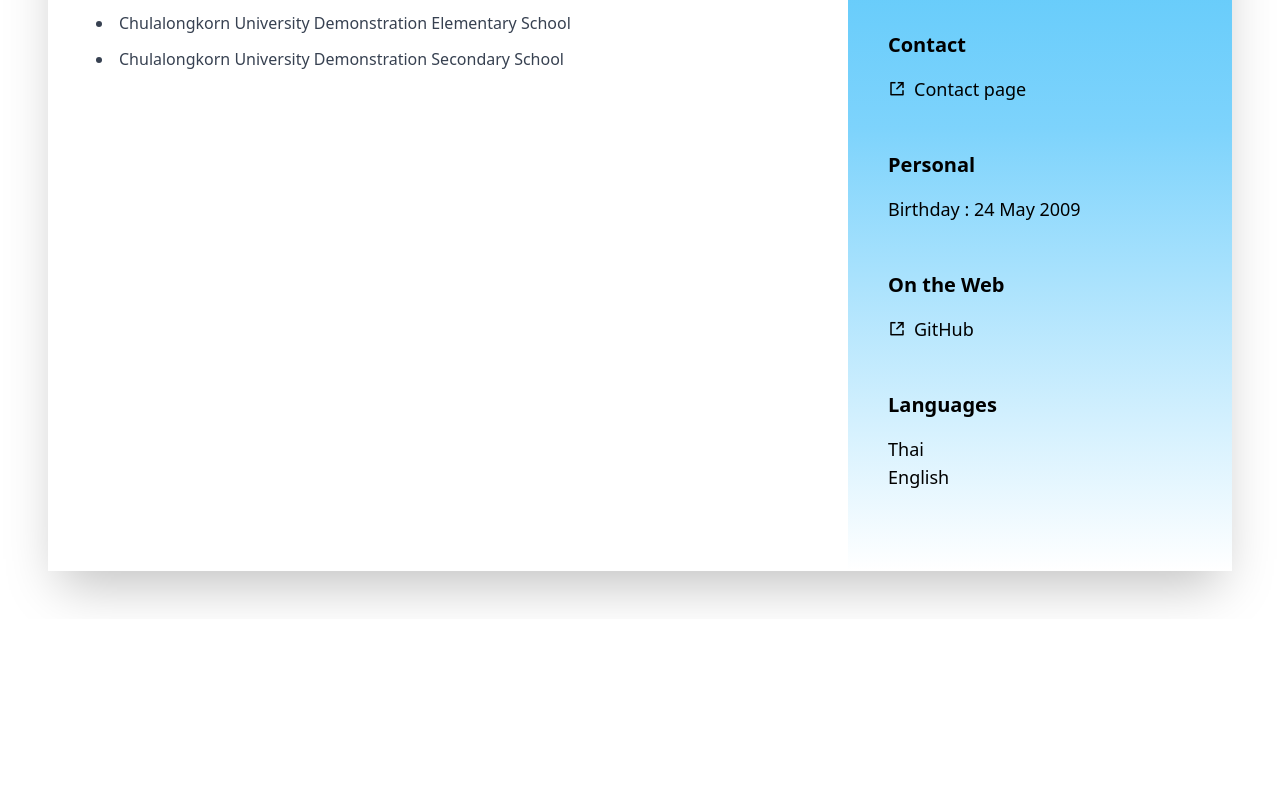
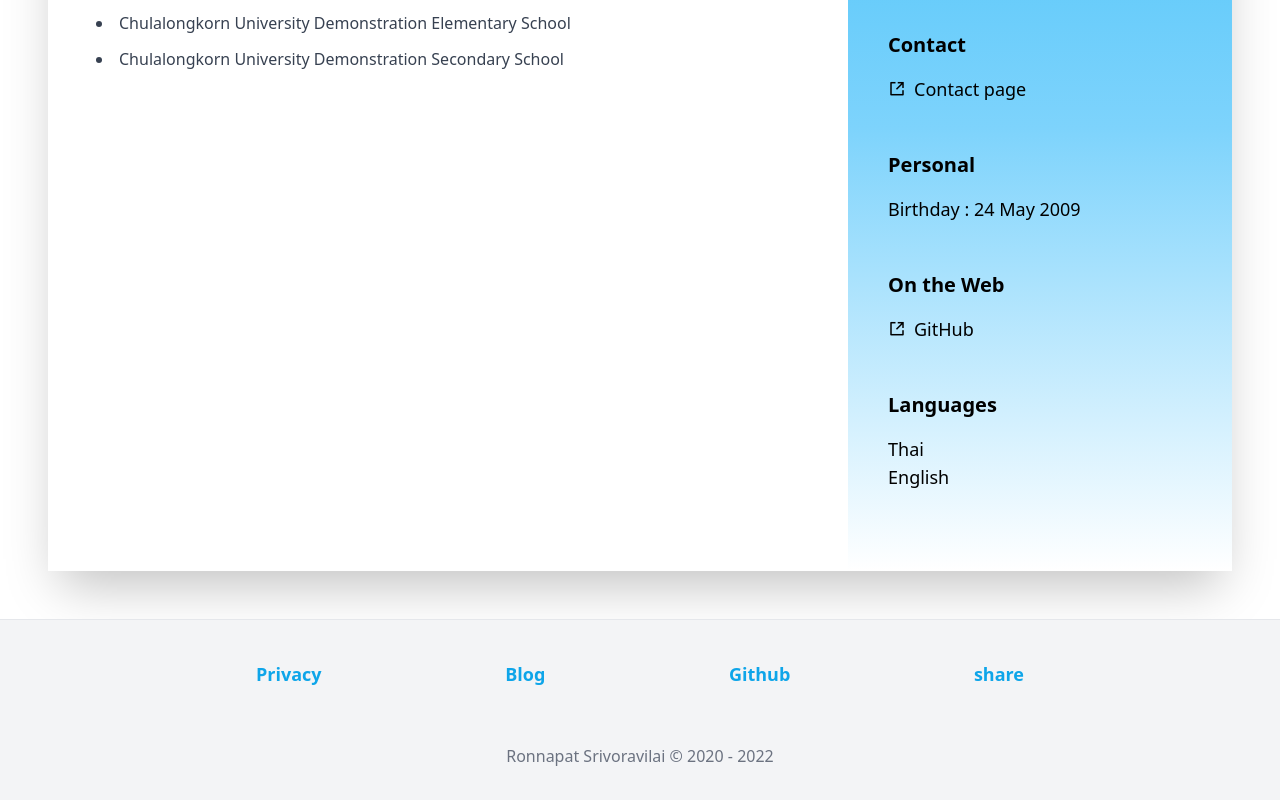
Before and after one commit to ronnapatp/ronnapat.com, a Next.js app: page /en-us/about in a window 1280 px wide. Shown: the part 442-1242 px from the top of the page. Before the commit the page ends 1061 px from the top, so only its background shows below. Built offline with nearby package versions, Linux system fonts and the light colour scheme; no server answers.

Commit message:
Add footer to about page

```diff
--- a/pages/en-us/about.js
+++ b/pages/en-us/about.js
@@ -1,5 +1,6 @@
 import Navbar from '../../components/navbar'
 import About from "../../components/about";
+import Footer from '../../components/footer';
 import {
     langenus
 } from '../../script/languages'
@@ -9,6 +10,7 @@ export default function () {
         <div className='dark:bg-slate-800'>
             <Navbar lantoshow={langenus} pathname='en-us' page='/about' />
             <About />
+            <Footer paht='en-us' />
         </div>
     )
 }
```
